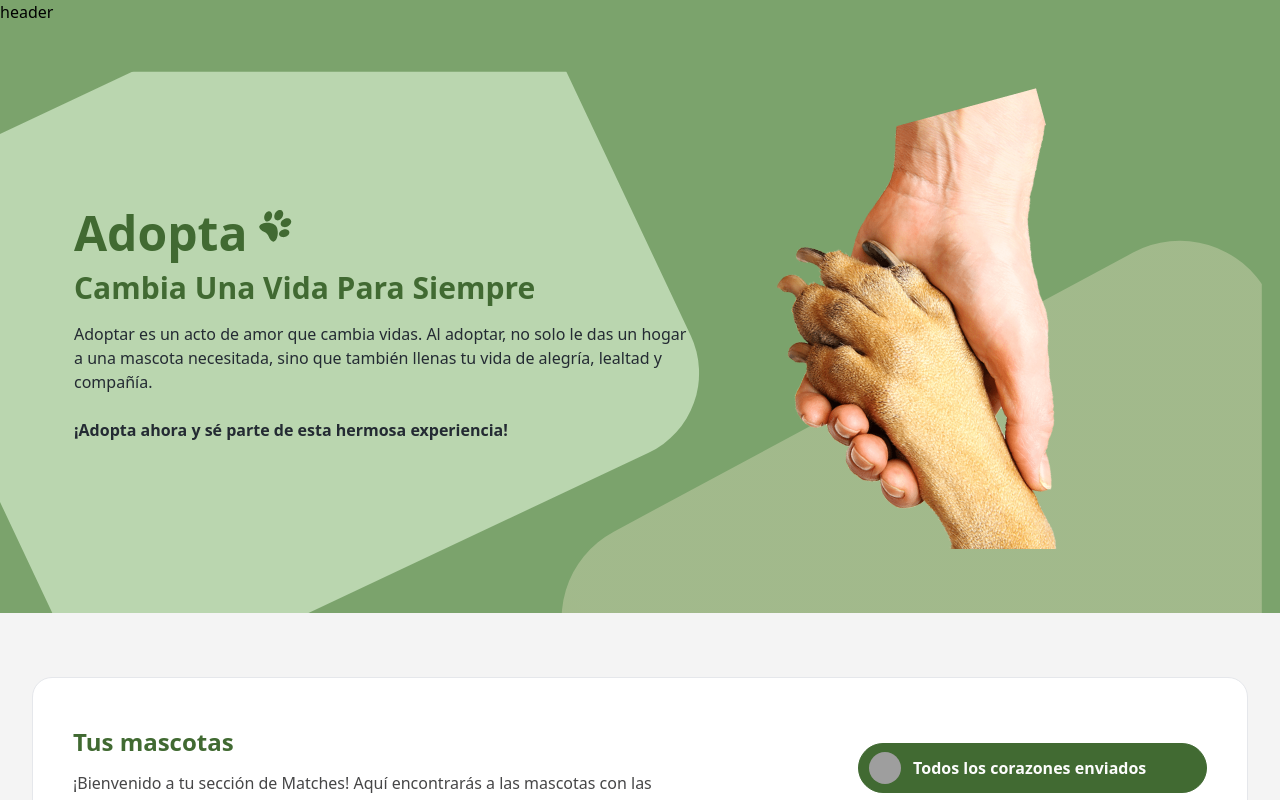
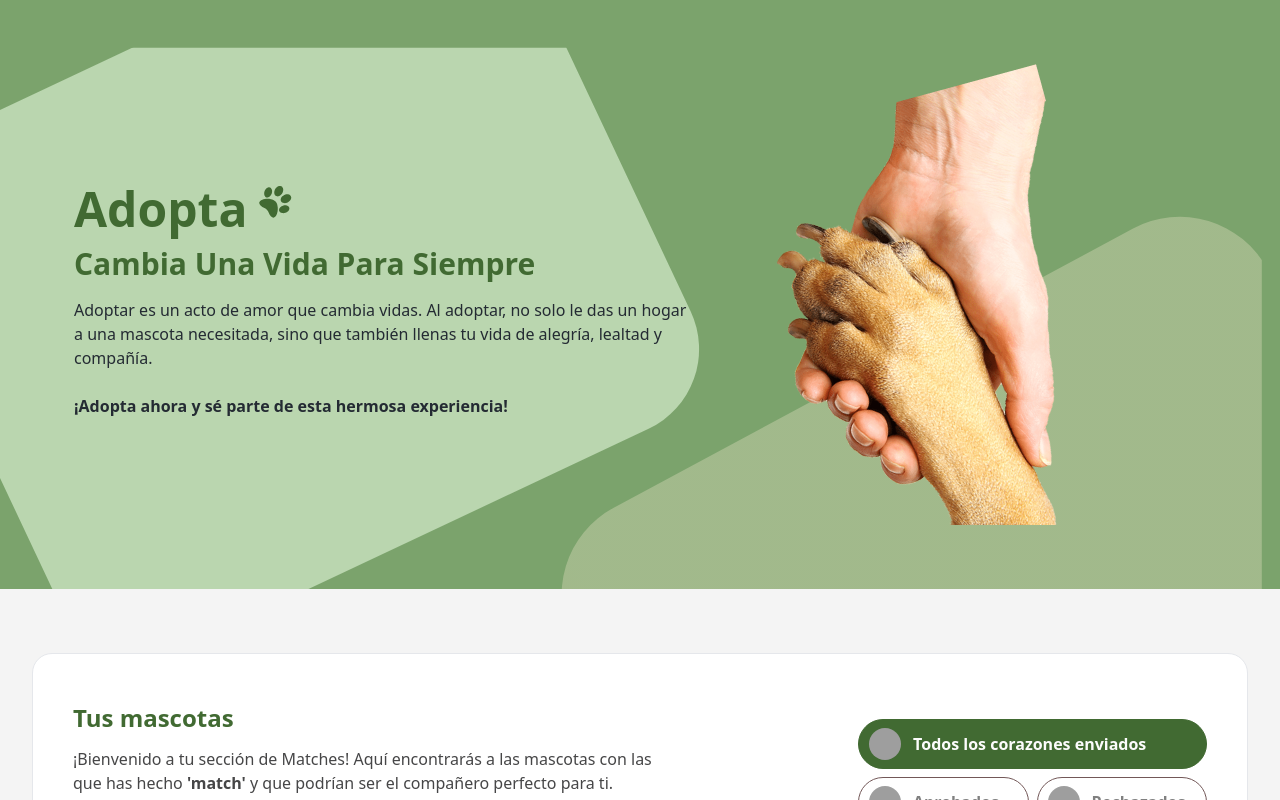
Before and after one commit to No-Country-simulation/c19-24-m-node-react, a React (Create React App) app in the folder front/petmatch/: page / in a window 1280 px wide. Shown: the top 800 px of the page. Built offline with nearby package versions, Linux system fonts and the light colour scheme; grey boxes are pictures that could not be loaded.

Commit message:
remove unused code

```diff
--- a/front/petmatch/src/Pages/Matches.jsx
+++ b/front/petmatch/src/Pages/Matches.jsx
@@ -8,7 +8,7 @@ function Matches() {
     return (
         <>
             <section className={`${styles.Matches}`}>
-                <header>header</header>
+                {/* Aqui iria el Header */}
                 <MatchBanner />
             </section>
             <Catalogue />
```
